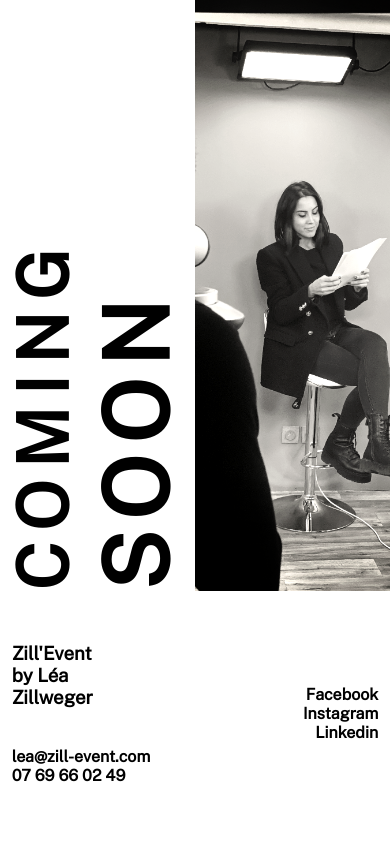
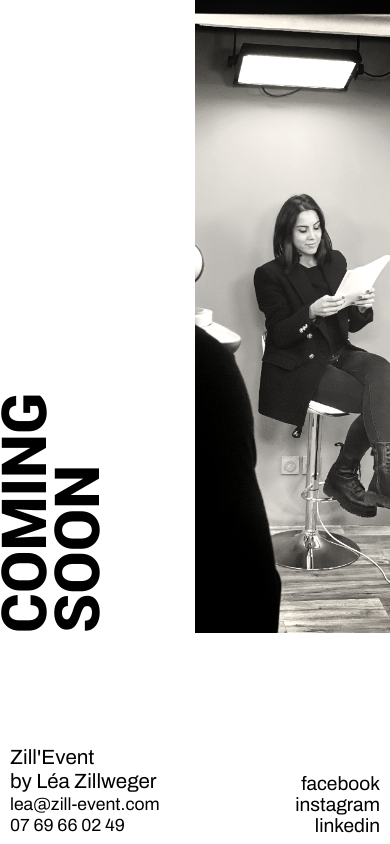
Before and after one commit to joris-verguldezoone/coming_soon, a PHP site: page / in a window 390 px wide. Run offline with PHP 8.4, Linux system fonts and the light colour scheme; some libraries are stand-ins or nearby versions.

Commit message:
Ajustements
modification police et volumes des éléments

```diff
--- a/index.php
+++ b/index.php
@@ -6,11 +6,12 @@
     <meta name="viewport" content="width=device-width, initial-scale=1.0">
     <meta name="description" content="Cheffe de projet événementielle basée à Marseille. Forte d'une expérience en gestion d'événements physiques & digitaux,
      je vous propose mes services en vous accompagnant dans la réalisation et la réussite de vos évents.">
-    <title>Coming Soon | Zill'Event by Léa Zillweger</title>
+    <title>Zill'Event by Léa Zillweger | Coming Soon</title>
     <link rel="stylesheet" href="https://pro.fontawesome.com/releases/v5.10.0/css/all.css"
           integrity="sha384-AYmEC3Yw5cVb3ZcuHtOA93w35dYTsvhLPVnYs9eStHfGJvOvKxVfELGroGkvsg+p" crossorigin="anonymous"/>
     <link rel="preconnect" href="https://fonts.gstatic.com">
-    <link href="https://fonts.googleapis.com/css2?family=Public+Sans&display=swap" rel="stylesheet">
+    <link href="https://fonts.googleapis.com/css2?family=Archivo&display=swap" rel="stylesheet">
+    <link href="https://fonts.googleapis.com/css2?family=Yantramanav:wght@900&display=swap" rel="stylesheet">
     <link rel='stylesheet' href='style.css'>
 </head>
 
@@ -20,8 +21,7 @@
     <article id='main_row'>
         <aside>
             <span>
-            <h1>COMING</h1>
-            <h2>SOON</h2>
+            <h1>COMING<br>SOON</h1>
             </span>
         </aside>
         <div id="photoCouv"></div>
@@ -39,11 +39,11 @@
         <section id="section_infos">
             <div class="hide">
                 <ul>
-                    <li>Événement</li>
-                    <li>Entreprise</li>
-                    <li>Institutionnel</li>
-                    <li>Communication</li>
-                    <li>Management</li>
+                    <li>événement</li>
+                    <li>entreprise</li>
+                    <li>institutionnel</li>
+                    <li>communication</li>
+                    <li>management</li>
                 </ul>
             </div>
 
@@ -54,9 +54,9 @@
 
             <div>
                 <ul>
-                    <li><a target="blank" href="https://www.facebook.com/lea.zillweger.94/">Facebook</a></li>
-                    <li><a target="blank" href="https://www.instagram.com/leazillweger/">Instagram</a></li>
-                    <li><a target="blank" href="https://www.linkedin.com/in/leazillweger/">Linkedin</a></li>
+                    <li><a target="blank" href="https://www.facebook.com/lea.zillweger.94/">facebook</a></li>
+                    <li><a target="blank" href="https://www.instagram.com/leazillweger/">instagram</a></li>
+                    <li><a target="blank" href="https://www.linkedin.com/in/leazillweger/">linkedin</a></li>
                 </ul>
             </div>
 
--- a/style.css
+++ b/style.css
@@ -4,7 +4,6 @@
     margin: 0;
     /*border: 1px solid black;*/
     box-sizing: border-box;
-    font-family: 'Public Sans', sans-serif;
     font-weight: bold;
     list-style-type: none;
     color: black;
@@ -46,22 +45,22 @@ a {
 
 a:hover {
     color: rgb(70, 148, 255);
-    text-decoration: line-through;
 }
 
 
 /*ARTICLE MAIN_ROW*/
 #main_row {
-    height: 70vh;
+    height: 65vh;
 }
 
 aside {
-    width: 30%;
+    width: 25%;
+    font-family: 'Yantramanav', sans-serif;
     writing-mode: sideways-lr;
     -webkit-writing-mode: sideways-lr;
     text-orientation: mixed;
-    font-size: 10vh;
-    letter-spacing: 0.2em;
+    line-height: 90%;
+    font-size: 9vh;
 }
 aside span {
     flex-direction: column;
@@ -71,20 +70,22 @@ aside span {
 }
 
 #photoCouv {
-    background: url('images/Lea.png') no-repeat center;
+    background: url('images/Lea.png') no-repeat 50% 40%;
     background-size: cover;
-    width: 70%;
+    width: 75%;
 }
 
 /*ARTICLE_INFOS*/
 #article_infos {
-    justify-content: space-between;
+    font-size: 130%;
+    font-family: 'Archivo', sans-serif;
+    justify-content: left;
     flex-grow: 1;
     margin-bottom: 2%;
 }
 
 #section_name {
-    width: 30%;
+    width: 25%;
     flex-direction: column;
     justify-content: flex-end;
     align-items: center;
@@ -95,8 +96,10 @@ h3 {
 }
 
 #section_infos {
-    width: 70%;
-    justify-content: space-around;
+    width: 65%;
+    padding-left: 10px;
+    padding-right: 10px;
+    justify-content: space-between;
 }
 
 #section_infos div {
@@ -112,6 +115,9 @@ h3 {
         width: 50%;
         font-size: 7vh;
     }
+    #article_infos {
+        font-size: 100%;
+    }
     #section_name {
         width: 20%;
     }
@@ -122,19 +128,20 @@ h3 {
 
 /*Phone*/
 @media screen and (max-width: 640px) {
-    aside, #photoCouv {
-        font-size: 7vh;
+    #main_row {
+        height: 75vh;
     }
     #show {
         display: block;
     }
-
     .hide {
         display: none !important;
     }
     #section_name {
-        width: 50%;
-        justify-content: space-evenly;
+        padding-left: 10px;
+        font-size: 110%;
+        line-height: 1.2;
+        width: 65%;
     }
     h3, #show {
         width: 100%;
@@ -142,135 +149,10 @@ h3 {
     }
 
     #section_infos {
+        font-size: 120%;
     flex-direction: column;
         text-align: right;
-        justify-content: space-evenly;
+        justify-content: flex-end;
     }
 
-    #article_infos {
-        padding: 3%;
-    }
 }
-
-
-/*
-
-!* Media Queries *!
-
-!*
-    ##Device = Laptops, Desktops
-    ##Screen = B/w 1025px to 1280px
-  *!
-
-@media (min-width: 1025px) and (max-width: 1280px) {
-    !* CSS *!
-    aside {
-        width: 10vh;
-    }
-    h1,
-    h2 {
-        font-size: 500%;
-    }
-    h3 {
-        font-size: 200%;
-    }
-    #section_infos {
-        font-size: 100%;
-    }
-}
-
-
-!*
-    ##Device = Tablets, Ipads (portrait)
-    ##Screen = B/w 768px to 1024px
-  *!
-
-@media (min-width: 768px) and (max-width: 1024px) {
-    !* CSS *!
-    aside {
-        width: 10vh;
-    }
-    h1,
-    h2 {
-        padding-top: 100px;
-        font-size: 500%;
-    }
-    h3 {
-        font-size: 200%;
-    }
-    #section_infos {
-        font-size: 100%;
-    }
-}
-
-
-!*
-    ##Device = Low Resolution Tablets, Mobiles (Landscape)
-    ##Screen = B/w 481px to 767px
-  *!
-
-@media (min-width: 481px) and (max-width: 767px) {
-    aside {
-        width: 10vw;
-    }
-    h1,
-    h2 {
-        padding-right: 0;
-        padding-top: 100px;
-        font-size: 300%;
-    }
-    h3 {
-        padding-top: 50px;
-        font-size: 200%;
-    }
-    #section_infos {
-        font-size: 100%;
-        flex-direction: column;
-        align-items: flex-end;
-        text-align: right;
-        padding-right: 50px;
-        padding-top: 50px;
-    }
-    .hide {
-        display: none;
-    }
-}
-
-
-!*
-    ##Device = Most of the Smartphones Mobiles (Portrait)
-    ##Screen = B/w 320px to 479px
-  *!
-
-@media (min-width: 320px) and (max-width: 480px) {
-    h1,
-    h2 {
-        padding-right: 10px;
-        padding-top: 100px;
-        font-size: 150%;
-    }
-    h3 {
-        font-size: 100%;
-        height: 50%;
-        width: 100%;
-    }
-    h1 {
-        padding: 0px;
-    }
-    !* CSS *!
-    !* aside {
-        width: 3vw;
-    } *!
-    #section_infos,
-    #section_infos div {
-        font-size: 100%;
-        flex-direction: column;
-        align-items: flex-end;
-        text-align: right;
-        padding-right: 10px;
-        padding-top: 10px;
-    }
-    .hide {
-        display: none;
-    }
-}*/
```
